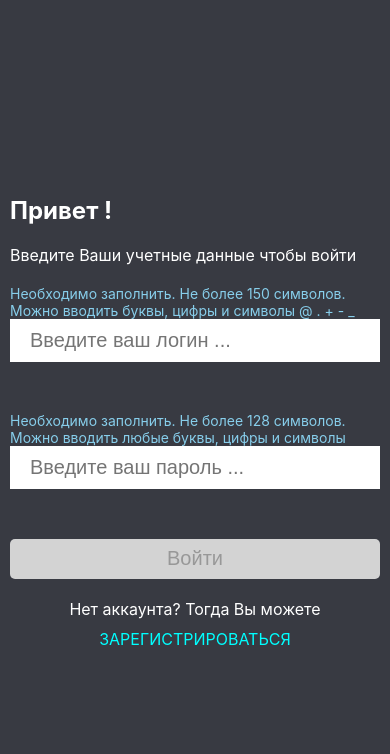
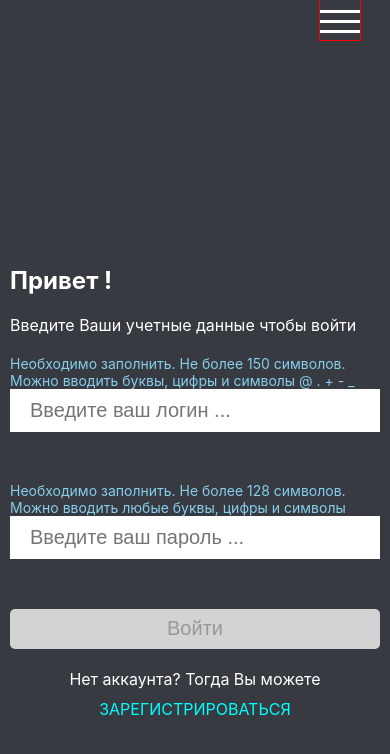
Before and after one commit to Ruslan-Mrzn/kanban-desk, a React (Create React App) app: page /login in a window 390 px wide. Shown: the top 754 px of the page. Built offline with nearby package versions, Linux system fonts and the light colour scheme.

Commit message:
feat: добавить адаптивный header

```diff
--- /dev/null
+++ b/src/components/Header/Header.css
@@ -0,0 +1,87 @@
+.header {
+  display: flex;
+  flex-direction: column;
+  max-width: 1500px;
+  margin: 0 auto;
+  padding: 0 30px;
+  min-height: 70px;
+  background-color: transparent;
+  align-items: flex-end;
+}
+
+.burgerMenu {
+  border: none;
+  border-color: transparent;
+  background-color: transparent;
+  width: 40px;
+  height: 40px;
+  position: relative;
+  cursor: pointer;
+  outline: 1px solid red;
+}
+
+.burgerMenu::before {
+  position: absolute;
+  top: 10px;
+  left: 0;
+  content: '';
+  width: 100%;
+  height: 3px;
+  background-color: #fff;
+  box-shadow: 0 10px 0 0 white, 0 20px 0 0 white;
+}
+
+ .openedMenu::before {
+  position: absolute;
+  top: 50%;
+  left: 50%;
+  transform: translate(-50%,-50%) rotate(-45deg);
+  content: '';
+  width: 100%;
+  height: 3px;
+  background-color: #fff;
+  box-shadow: none;
+}
+
+.openedMenu::after {
+  position: absolute;
+  top: 50%;
+  left: 50%;
+  transform: translate(-50%,-50%) rotate(45deg);
+  content: '';
+  width: 100%;
+  height: 3px;
+  background-color: #fff;
+  box-shadow: none;
+}
+
+.logout {
+  align-self: center;
+  padding: 0 20px;
+  min-height: 40px;
+  display: flex;
+  justify-content: center;
+  align-items: center;
+  display: none;
+  background-color: transparent;
+  border: none;
+  color: #fff;
+  font-size: 20px;
+  cursor: pointer;
+}
+
+.visible {
+  display: block;
+}
+
+
+@media screen and (min-width: 768px) {
+  .burgerMenu {
+    display: none;
+  }
+
+  .logout {
+    display: block;
+    align-self: flex-end;
+  }
+}
--- a/src/components/Header/Header.js
+++ b/src/components/Header/Header.js
@@ -0,0 +1,30 @@
+import { useState } from "react"
+import './Header.css'
+
+
+const Header = () => {
+
+  const [isOpened, setIsOpened] = useState(false)
+
+  return (
+    <div className="header">
+      <button
+        type="button"
+        className={`burgerMenu ${isOpened ? 'openedMenu' : ''}`}
+        onClick={()=>setIsOpened(!isOpened)}
+      >
+      </button>
+      <button
+        type="button"
+        className={`logout ${isOpened ? 'visible' : ''}`}
+        onClick={()=>{
+          localStorage.removeItem('authToken')
+        }}
+      >
+        Выйти
+      </button>
+    </div>
+  )
+}
+
+export default Header
--- a/src/components/Login/Login.js
+++ b/src/components/Login/Login.js
@@ -4,6 +4,7 @@ import { setCredentials } from "../../store/authSlice"
 import { useLoginUserMutation } from '../services/kanbanService'
 import FormInput from "../FormInput/FormInput"
 import { Link, useNavigate } from "react-router-dom"
+import Header from "../Header/Header"
 
 import './Login.css'
 
@@ -24,14 +25,19 @@ const Login = () => {
 
 
   const handleChange = ({ target: { name, value, validity, type }}) =>{
-    setFormErrors({})
+    setValidityOptions({})
     setFormState((prev) => ({ ...prev, [name]: value }))
     setFormErrors((prev) => ({ ...prev, [type]: validity.valid}))
   }
 
 
   return (
+    <>
+
+
+    <Header />
     <div className="loginPage">
+
       <form
         className="form"
         noValidate={true}
@@ -78,7 +84,7 @@ const Login = () => {
 
       </form>
     </div>
-
+    </>
   )
 }
 
--- a/src/index.css
+++ b/src/index.css
@@ -14,3 +14,11 @@ body {
   color: white;
   font-size: 16px;
 }
+
+button[type='button'] {
+  transition: opacity .4s linear;
+}
+
+button[type='button']:hover {
+  opacity: .8;
+}
```
